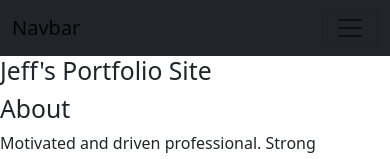
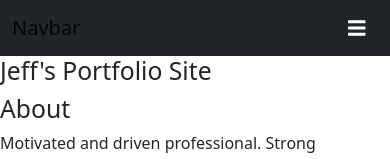
Before and after one commit to jcport1/my-website, a React (Create React App) app: page / in a window 390 px wide. Shown: the top 159 px of the page. Built offline with nearby package versions, Linux system fonts and the light colour scheme.

Commit message:
Installs font awesome and updates hamburger menu icon

```diff
--- a/package.json
+++ b/package.json
@@ -3,6 +3,10 @@
   "version": "0.1.0",
   "private": true,
   "dependencies": {
+    "@fortawesome/fontawesome-free": "^5.15.3",
+    "@fortawesome/fontawesome-svg-core": "^1.2.35",
+    "@fortawesome/free-solid-svg-icons": "^5.15.3",
+    "@fortawesome/react-fontawesome": "^0.1.14",
     "@testing-library/jest-dom": "^5.11.4",
     "@testing-library/react": "^11.1.0",
     "@testing-library/user-event": "^12.1.10",
--- a/src/App.css
+++ b/src/App.css
@@ -27,7 +27,12 @@ nav ul li {
   color: var(--primary-white) !important;
   border-top: 0.1875rem solid var(--primary-dark);
 }
-.navbar-nav > li > a.active, .navbar-nav > li > a:focus {
+.navbar-nav > li > a.active, .navbar-nav > li > a.active:focus {
   border-top: 0.1875rem solid var(--primary-orange);
 
 }
+
+.navbar-nav > li > a:hover {
+  border-top: 0.1875rem solid var(--primary-orange);
+
+}
--- a/src/components/Navbar.js
+++ b/src/components/Navbar.js
@@ -1,5 +1,7 @@
 import React from 'react';
 // import { Link } from 'react-scroll';
+import { FontAwesomeIcon } from "@fortawesome/react-fontawesome";
+import { faBars } from "@fortawesome/free-solid-svg-icons";
 
 export default function Navbar(){
 
@@ -9,7 +11,7 @@ export default function Navbar(){
         <div className="container-fluid">
         <a className="navbar-brand" href="#">Navbar</a>
         <button className="navbar-toggler" type="button" data-bs-toggle="collapse" data-bs-target="#navbarSupportedContent" aria-controls="navbarSupportedContent" aria-expanded="false" aria-label="Toggle navigation">
-        <span className="navbar-toggler-icon"></span>
+        <FontAwesomeIcon icon={faBars} style={{ color: "#fff"}}/>
         </button>
 
         <div className="collapse navbar-collapse" id="navbarSupportedContent">
```
Also changed, not shown: 2 other files (tests, documents, lock files or other folders).
